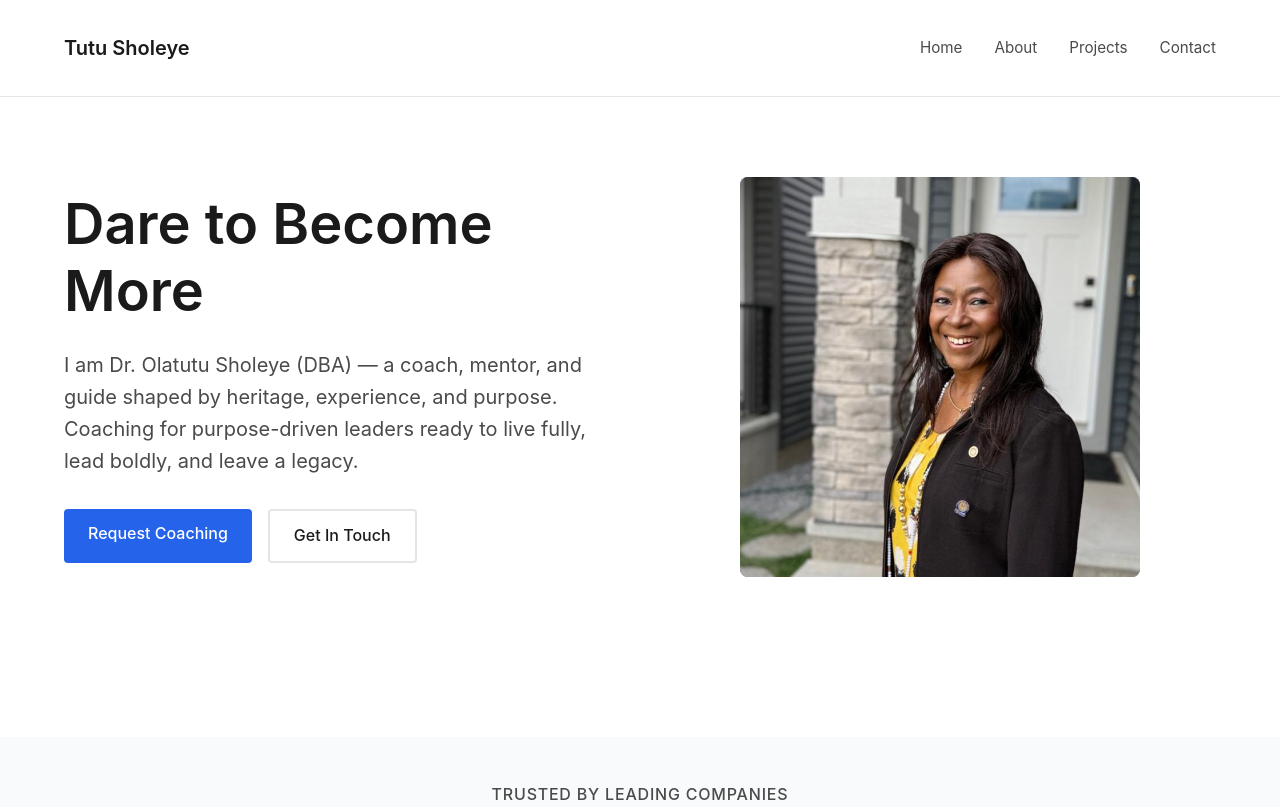
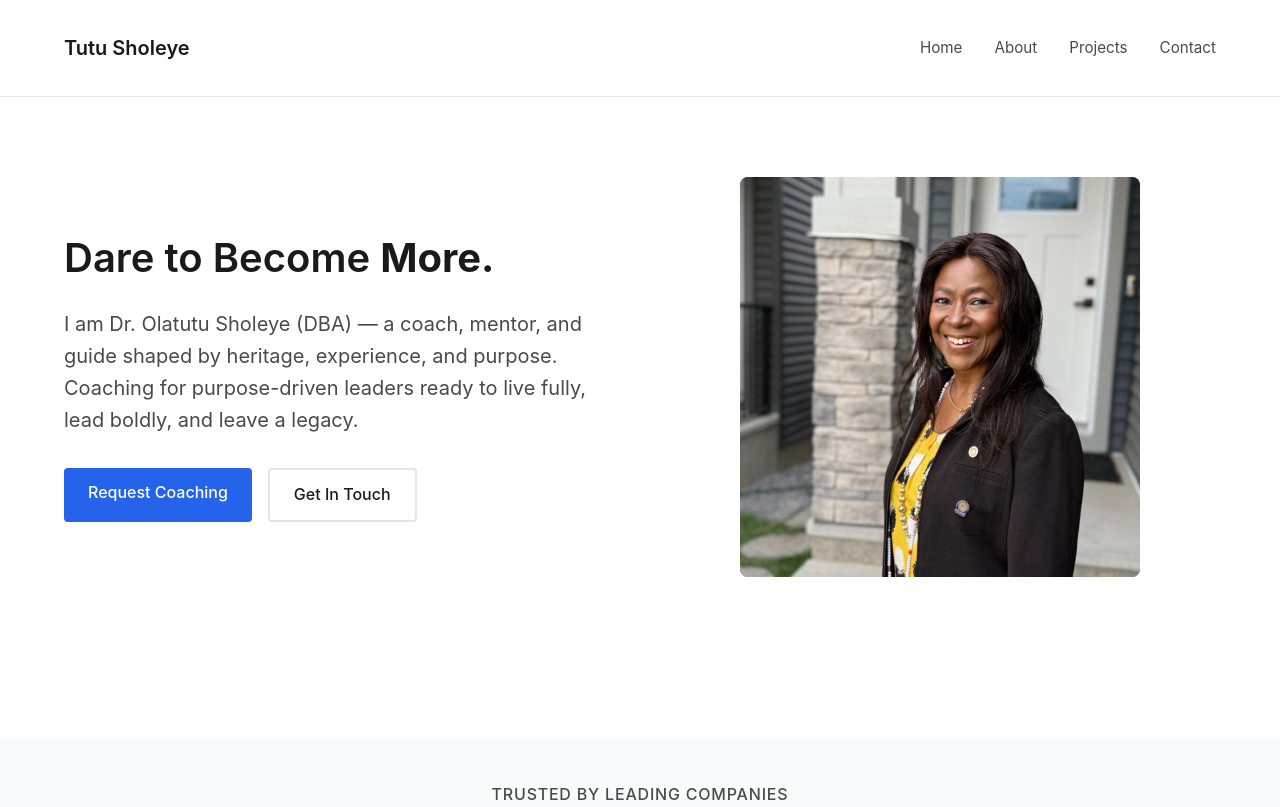
Before and after one commit to warribros/tutusholeye, a plain HTML site: page index.html in a window 1280 px wide. Shown: the top 807 px of the page. Drawn offline with Linux system fonts and the light colour scheme.

Commit message:
Update index.html
Change hero text

```diff
--- a/index.html
+++ b/index.html
@@ -158,7 +158,12 @@
 
             padding: 5rem 0;
         }
-
+       .hero__title {
+           font-size: 2.5rem;
+           line-height: 1.3;
+           margin-bottom: 1.5rem;
+           max-width: 900px;
+}
         .hero-content {
             display: grid;
             gap: 3rem;
@@ -481,7 +486,7 @@
         <div class="container">
             <div class="hero-content">
                 <div class="hero-text">
-                    <h1>Dare to Become More</h1>
+                    <h1 class="hero__title">Dare to Become <strong>More.</strong></h1>
                     <p>I am Dr. Olatutu Sholeye (DBA) — a coach, mentor, and guide shaped by heritage, experience, and purpose. Coaching for purpose-driven leaders ready to live fully, lead boldly, and leave a legacy.</p>
                     <div class="cta-links">
                         <a href="#projects" class="btn btn-primary">Request Coaching</a>
```
